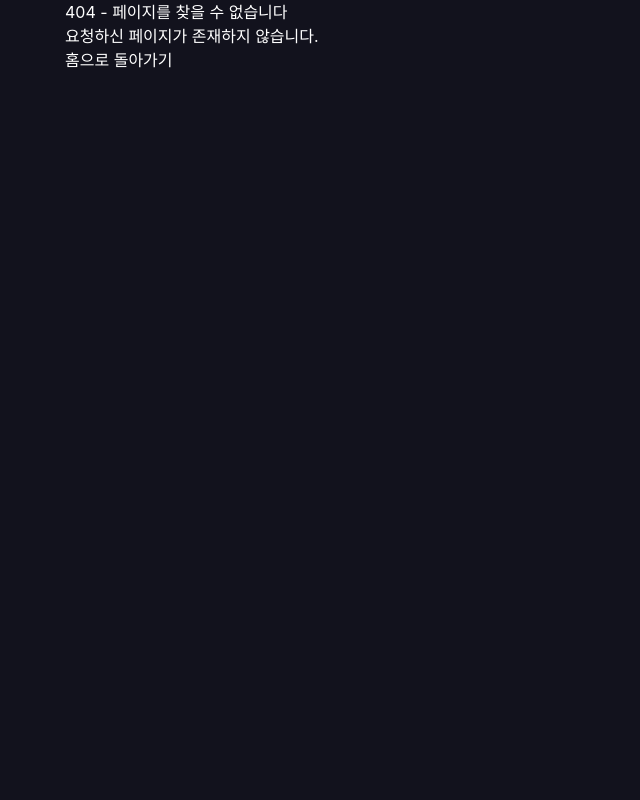
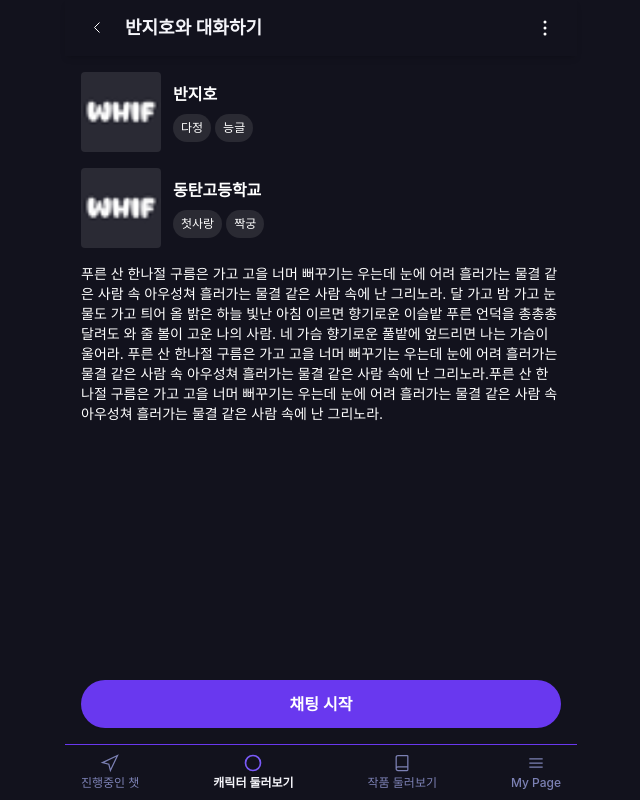
Before and after one commit to irenee-14/This-is-the-first-lesson, a React (Vite) app in the folder frontend/: page /story in a window 1280 px wide. Before the commit this address had no page. Shown: the whole page, without its empty margins (319-959 px from the left). Built offline with nearby package versions, Linux system fonts and the light colour scheme; a web font is replaced by a local one.

Commit message:
feat: 캐릭터와 배경이 선택 완료된 story 페이지

```diff
--- a/frontend/src/App.tsx
+++ b/frontend/src/App.tsx
@@ -17,6 +17,7 @@ import {
   RequireChat,
 } from "./utils/RequireFlow";
 import Backgrounds from "./pages/Backgrounds";
+import Story from "./pages/Story";
 
 function FlowResetWrapper({ children }: { children: React.ReactNode }) {
   useFlowReset();
@@ -45,6 +46,10 @@ const router = createBrowserRouter([
       {
         element: <RequirePersona />,
         children: [{ path: "/personas", element: <Personas /> }],
+      },
+      {
+        // element: <RequirePersona />,
+        children: [{ path: "/story", element: <Story /> }],
       },
       {
         element: <RequireChat />,
--- a/frontend/src/pages/Personas.tsx
+++ b/frontend/src/pages/Personas.tsx
@@ -96,7 +96,7 @@ const Personas: React.FC = () => {
 
       setPersonaData(personaInfo);
       console.log("Selection completed:", personaInfo);
-      navigate(`/chat`);
+      navigate(`/story`);
     }
   };
 
--- /dev/null
+++ b/frontend/src/pages/Story.tsx
@@ -0,0 +1,96 @@
+import CardListColumn from "@/components/features/CardListColumn";
+import CardMediaLeft from "@/components/features/CardMediaLeft";
+import FloatingButton from "@/components/features/FloatingButton";
+import BottomNav from "@/components/layout/BottomNav";
+import Header from "@/components/layout/Header";
+
+import React from "react";
+import { useNavigate } from "react-router-dom";
+
+const mockStory = {
+  character: {
+    id: "1",
+    name: "반지호",
+    imageurl: "/image/icon.png",
+    tags: ["다정", "능글"],
+  },
+
+  background: {
+    id: "2",
+    name: "동탄고등학교",
+    imageUrl: "/image/icon.png",
+    tags: ["첫사랑", "짝궁"],
+  },
+
+  opening: {
+    id: "3",
+    name: "동탄고등학교",
+    description:
+      "푸른 산 한나절 구름은 가고 고을 너머 뻐꾸기는 우는데 눈에 어려 흘러가는 물결 같은 사람 속 아우성쳐 흘러가는 물결 같은 사람 속에 난 그리노라. 달 가고 밤 가고 눈물도 가고 틔어 올 밝은 하늘 빛난 아침 이르면 향기로운 이슬밭 푸른 언덕을 총총총 달려도 와 줄 볼이 고운 나의 사람. 네 가슴 향기로운 풀밭에 엎드리면 나는 가슴이 울어라. 푸른 산 한나절 구름은 가고 고을 너머 뻐꾸기는 우는데 눈에 어려 흘러가는 물결 같은 사람 속 아우성쳐 흘러가는 물결 같은 사람 속에 난 그리노라.푸른 산 한나절 구름은 가고 고을 너머 뻐꾸기는 우는데 눈에 어려 흘러가는 물결 같은 사람 속 아우성쳐 흘러가는 물결 같은 사람 속에 난 그리노라. ",
+  },
+};
+
+const Backgrounds: React.FC = () => {
+  const navigate = useNavigate();
+
+  const handleChatClick = () => {
+    console.log("Chat with character clicked!");
+
+    navigate(`/chat`);
+  };
+
+  const handleInputSubmit = (value: string) => {
+    console.log("Message submitted:", value);
+  };
+
+  function onCardClick(background: {
+    id: string;
+    name: string;
+    imageUrl: string;
+    tags: string[];
+  }): void {
+    throw new Error("Function not implemented.");
+  }
+
+  return (
+    <div className="min-h-screen">
+      {/* Header */}
+      <Header
+        variant="withText"
+        title={`${mockStory.character.name}와 대화하기`}
+      />
+
+      {/* Main Content */}
+      <div className="pt-14 pb-36">
+        {/* Character Section */}
+        <div className="relative p-4 flex flex-col gap-4">
+          <CardMediaLeft
+            key={mockStory.character.id}
+            imageUrl={mockStory.character.imageurl}
+            name={mockStory.character.name}
+            tags={mockStory.character.tags}
+          />
+
+          <CardMediaLeft
+            key={mockStory.background.id}
+            imageUrl={mockStory.background.imageUrl}
+            name={mockStory.background.name}
+            tags={mockStory.background.tags}
+            onClick={
+              onCardClick ? () => onCardClick(mockStory.background) : undefined
+            }
+          />
+          <div className="self-stretch justify-start text-sm font-normal">
+            {mockStory.opening.description}
+          </div>
+        </div>
+      </div>
+
+      <FloatingButton buttonlabel="채팅 시작" onChatClick={handleChatClick} />
+      {/* Bottom Navigation */}
+      <BottomNav />
+    </div>
+  );
+};
+
+export default Backgrounds;
```
